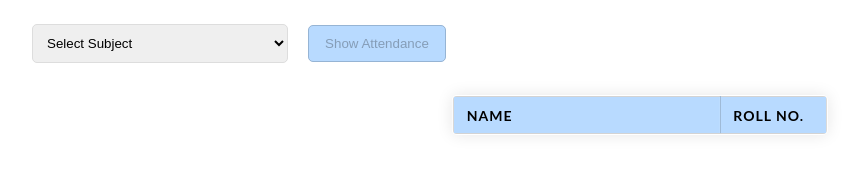
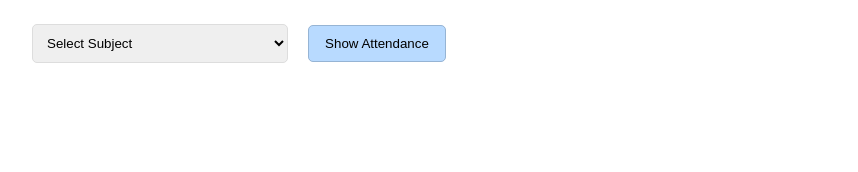
Before and after one commit to sahilKamble/rgit_attn_frontend, a website: page index.html in a window 1280 px wide. Both pictures are taken after a click on the button "Show Attendance". Shown: the whole page, without its empty margins (0-858 px from the left). Drawn offline with nearby package versions, Linux system fonts and the light colour scheme; no server answers.

Commit message:
more noice

```diff
--- a/index.html
+++ b/index.html
@@ -16,12 +16,14 @@
       <button class="show-attendance" onclick="show()">Show Attendance</button>
       <!-- <button class="cancel" onclick="cancel()">Cancel</button> -->
     </div>
+    <div class="table-div">
       <table class="attendance-table hidden">
         <thead>
           <tr class="table-header"></tr>
         </thead>
         <tbody class="table-body"></tbody>
       </table>
+    </div>
     <script src="./javascripts/index.js"></script>
     <!-- <script src="node_modules/@linways/table-to-excel/dist/tableToExcel.js"></script> -->
   </body>
--- a/javascripts/index.js
+++ b/javascripts/index.js
@@ -3,8 +3,8 @@
 // const studentsurl = "https://attn-server.herokuapp.com/subjects/";
 
 var subjects = {};
-tableHeader = document.querySelector(".table-header");
-table = document.querySelector(".table-body");
+var tableHeader = document.querySelector(".table-header");
+var tableBody = document.querySelector(".table-body");
 let request1 = new XMLHttpRequest();
 request1.open("GET", "https://attn-server.herokuapp.com/subjects");
 request1.send();
@@ -41,8 +41,7 @@ async function req(sid) {
     const url2 = "https://attn-server.herokuapp.com/attn/table/" + sid;
 
     document.querySelector(".show-attendance").disabled = true;
-    tableHeader = document.querySelector(".table-header");
-    table = document.querySelector(".table-body");
+    console.log(tableHeader);
     // console.log(studentsurl + sid + "/students");
     // let resp = await fetch(studentsurl + sid + "/students");
     // let data = await resp.json();
@@ -115,21 +114,26 @@ async function req(sid) {
         tableAttn.className = "col";
         tableAttn.innerHTML = count;
         entry.appendChild(tableAttn);
-        table.appendChild(entry);
+        tableBody.appendChild(entry);
         // document.write('<br/>');
     }
     document.querySelector(".show-attendance").disabled = false;
 }
 
-async function show() {
+function show() {
     tableHeader.innerHTML = '';
-    table.innerHTML = '';
+    tableBody.innerHTML = '';
     var sub = document.querySelector('#subjects');
     var subject = sub.options[sub.selectedIndex].text;
     var id = subjects[subject];
     table = document.querySelector('.attendance-table');
-    table.classList.remove('hidden');
-    await req(id);
+    console.log(sub.selectedIndex);
+    if(sub.selectedIndex == 0){
+        table.classList.add('hidden');
+    } else {
+        table.classList.remove('hidden');
+        req(id);
+    }
 }
 
 $(document).ready(function () {
--- a/stylesheets/styles.scss
+++ b/stylesheets/styles.scss
@@ -4,10 +4,15 @@ body {
   // height: 95vh;
 }
 
+.table-div {
+  width: 95vw;
+  margin: auto;
+}
+
 .attendance-table {
-  position: absolute;
-  left: 50%;
-  transform: translateX(-50%);
+  // position: absolute;
+  // left: 50%;
+  // transform: translateX(-50%);
   margin-bottom: 1rem;
   border-collapse: collapse;
   border-spacing: 0;
```
Also changed, not shown: stylesheets/styles.css. Lines whose indentation alone changed are shown as unchanged.
